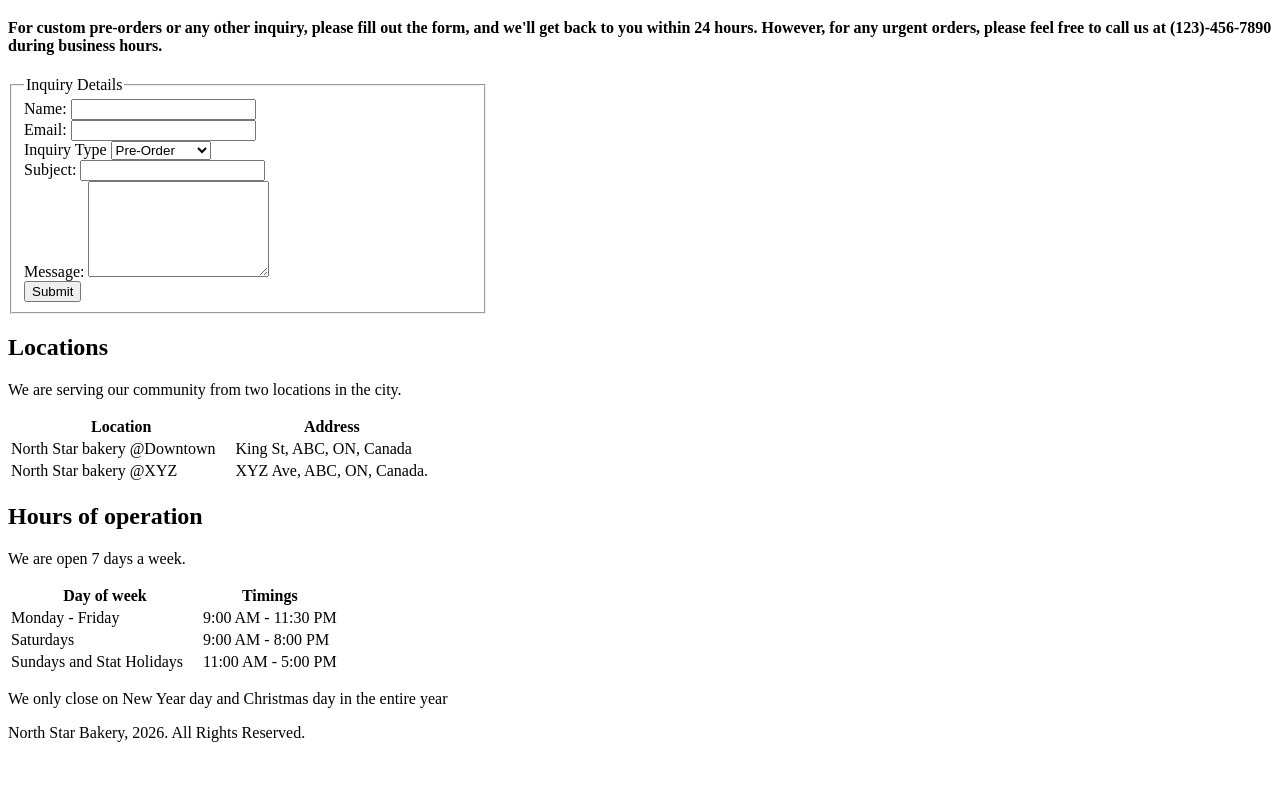
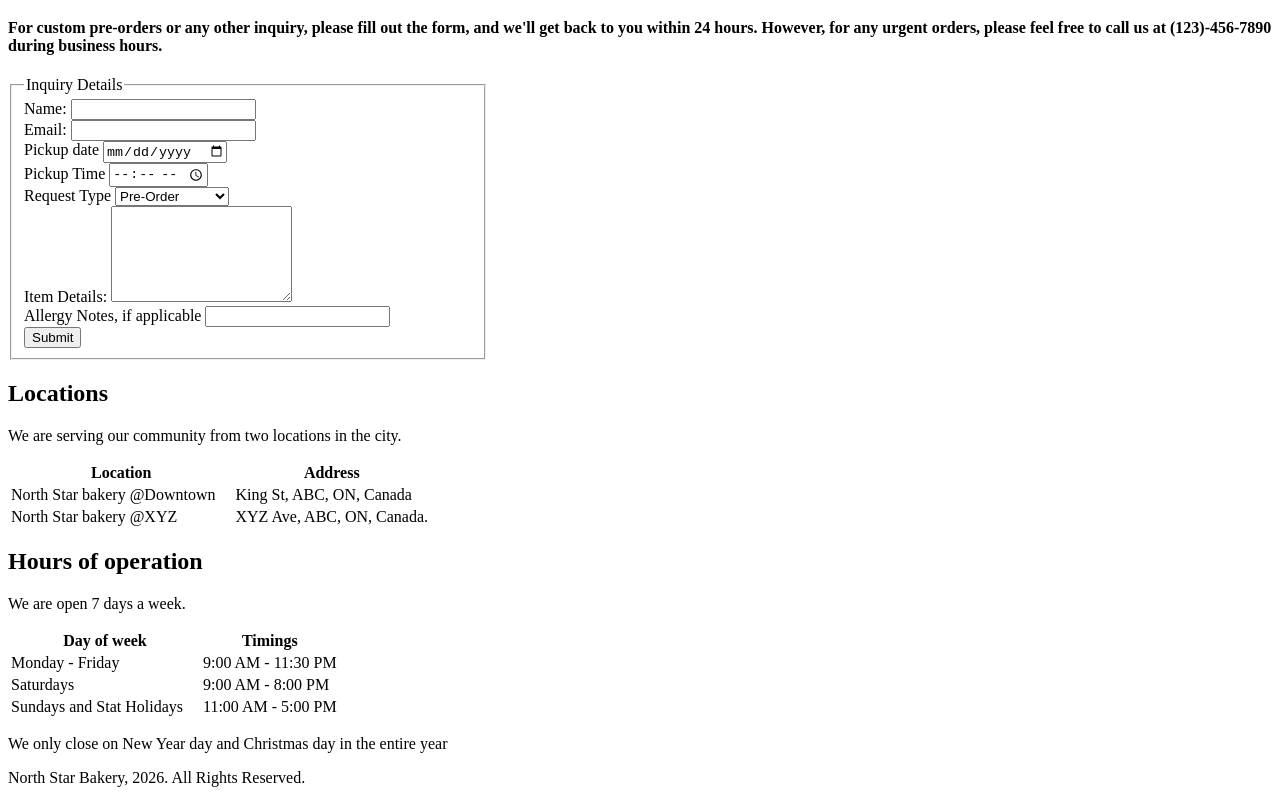
Before and after one commit to abhishekchohan/intro-to-web-dev, a plain HTML site: page pages/contact.html in a window 1280 px wide. Shown: the part 147-950 px from the top of the page. Before the commit the page ends 905 px from the top, so only its background shows below. Drawn offline with Linux system fonts and the light colour scheme.

Commit message:
Updated contact page with date and pickup time

```diff
--- a/pages/contact.html
+++ b/pages/contact.html
@@ -40,19 +40,32 @@
             <input type="email" id="email" name="email" required />
           </div>
           <div>
-            <label for="inquiry-type">Inquiry Type</label>
+            <label for="pick-up-date">Pickup date</label>
+            <input type="date" id="pick-up-date" name="pick-up-date" required />
+          </div>
+          <div>
+            <label for="pick-up-time">Pickup Time</label>
+            <input type="time" id="pick-up-time" name="pick-up-time" required />
+          </div>
+          <div>
+            <label for="inquiry-type">Request Type</label>
             <select id="inquiry-type" name="inquiry-type">
               <option value="pre-order" selected>Pre-Order</option>
-              <option value="other-inquiry">Other Inquiry</option>
+              <option value="general-inquiry">General Inquiry</option>
             </select>
           </div>
           <div>
-            <label for="subject">Subject:</label>
-            <input type="text" id="subject" name="subject" required />
+            <label for="item-details">Item Details:</label>
+            <textarea
+              id="item-details"
+              name="item-details"
+              rows="6"
+              required
+            ></textarea>
           </div>
           <div>
-            <label for="message">Message:</label>
-            <textarea id="message" name="message" rows="6" required></textarea>
+            <label for="notes">Allergy Notes, if applicable</label>
+            <input type="text" id="notes" name="notes" />
           </div>
           <button type="submit">Submit</button>
         </fieldset>
```
